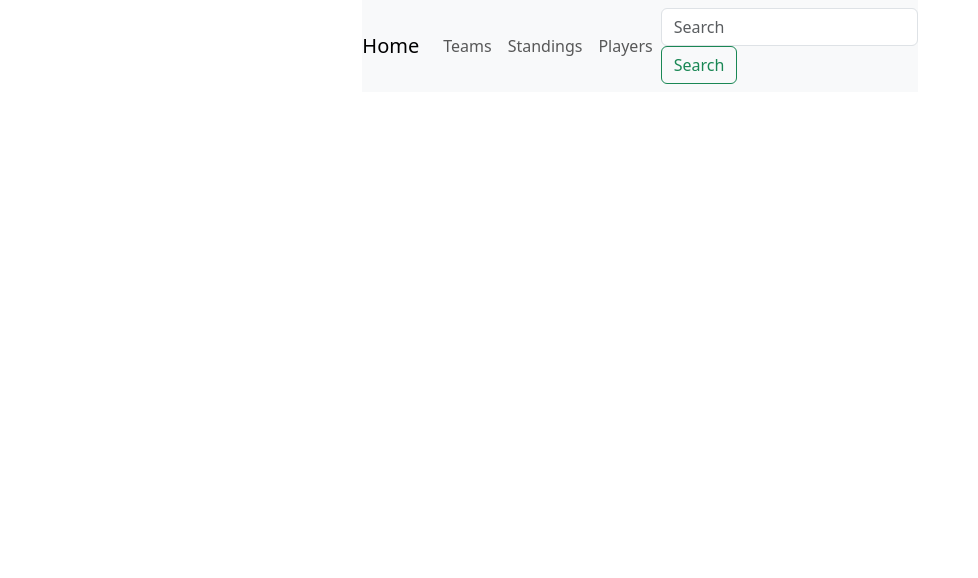
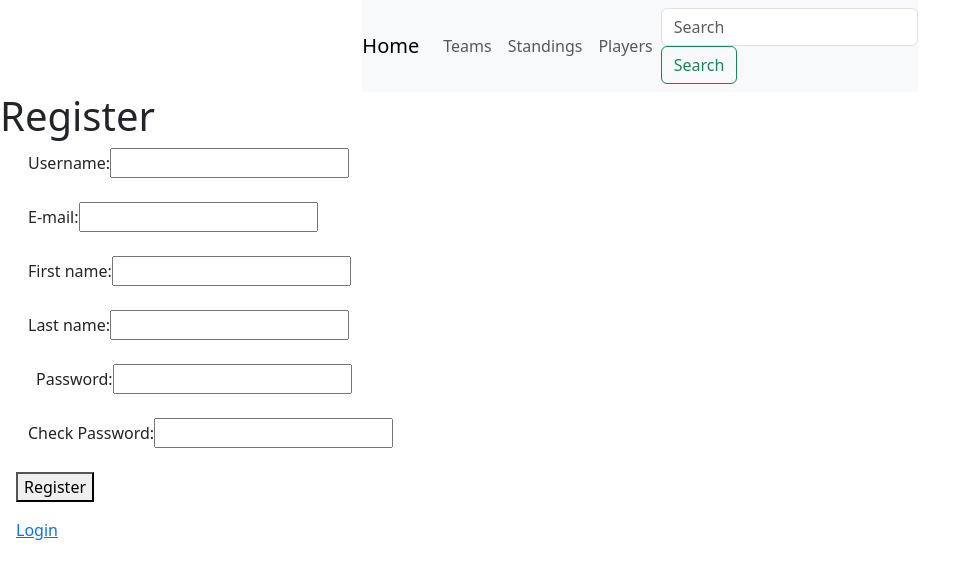
Before and after one commit to Psenter/NBA-Insights, a Next.js app: page /registerPage in a window 1280 px wide. Shown: the top 578 px of the page, without its empty margins (0-978 px from the left). Built offline with nearby package versions, Linux system fonts and the light colour scheme.

Commit message:
Got register page working.

```diff
--- a/src/components/registerComponent.js
+++ b/src/components/registerComponent.js
@@ -0,0 +1,56 @@
+import React from "react";
+import Link from "next/link";
+
+function Register() {
+    return (
+        <div>
+            <h1>Register</h1>
+            <form>
+                <div className="row mb-4 ms-3">
+                    <div className="col-6">
+                        <label for="Username">Username:</label>
+                        <input type="text" id="Username" name="Username"/>
+                    </div>
+                </div>
+                <div className="row mb-4 ms-3">
+                    <div className="col-6">
+                        <label for="email">E-mail:</label>
+                        <input type="text" id="email" name="email"/>
+                    </div>
+                </div>
+                <div className="row mb-4 ms-3">
+                    <div className="col-6">
+                        <label for="fname">First name:</label>
+                        <input type="text" id="fname" name="fname"/>
+                    </div>
+                </div>
+                <div className="row mb-4 ms-3">
+                    <div className="col-6">
+                        <label for="lname">Last name:</label>
+                        <input type="text" id="lname" name="lname"/>
+                    </div>
+                </div>
+                <div className="row mb-4 ms-4">
+                    <div className="col-6">
+                        <label for="password">Password:</label>
+                        <input type="text" id="password" name="password"/>
+                    </div>
+                </div>
+                <div className="row mb-4 ms-3">
+                    <div className="col-6">
+                        <label for="passcode">Check Password:</label>
+                        <input type="text" id="passcode" name="passcode"/>
+                    </div>
+                </div>
+            </form>
+            <div className="col ms-3 mb-3">
+                <button>Register</button>
+            </div>
+            <div className="col ms-3">
+                <Link href={`/loginPage`}>Login</Link>
+            </div>
+        </div>
+    );
+}
+
+export default Register;
--- a/src/pages/registerPage.js
+++ b/src/pages/registerPage.js
@@ -1,5 +1,6 @@
 import React from "react";
 import CustomNavbar from "../components/Navbar";
+import Register from "../components/registerComponent";
 import "bootstrap/dist/css/bootstrap.css";
 import "bootstrap/dist/css/bootstrap.min.css";
 
@@ -7,6 +8,7 @@ export default function Page() {
   return (
     <div>
       <CustomNavbar />
+      <Register />
     </div>
   );
 }
```
